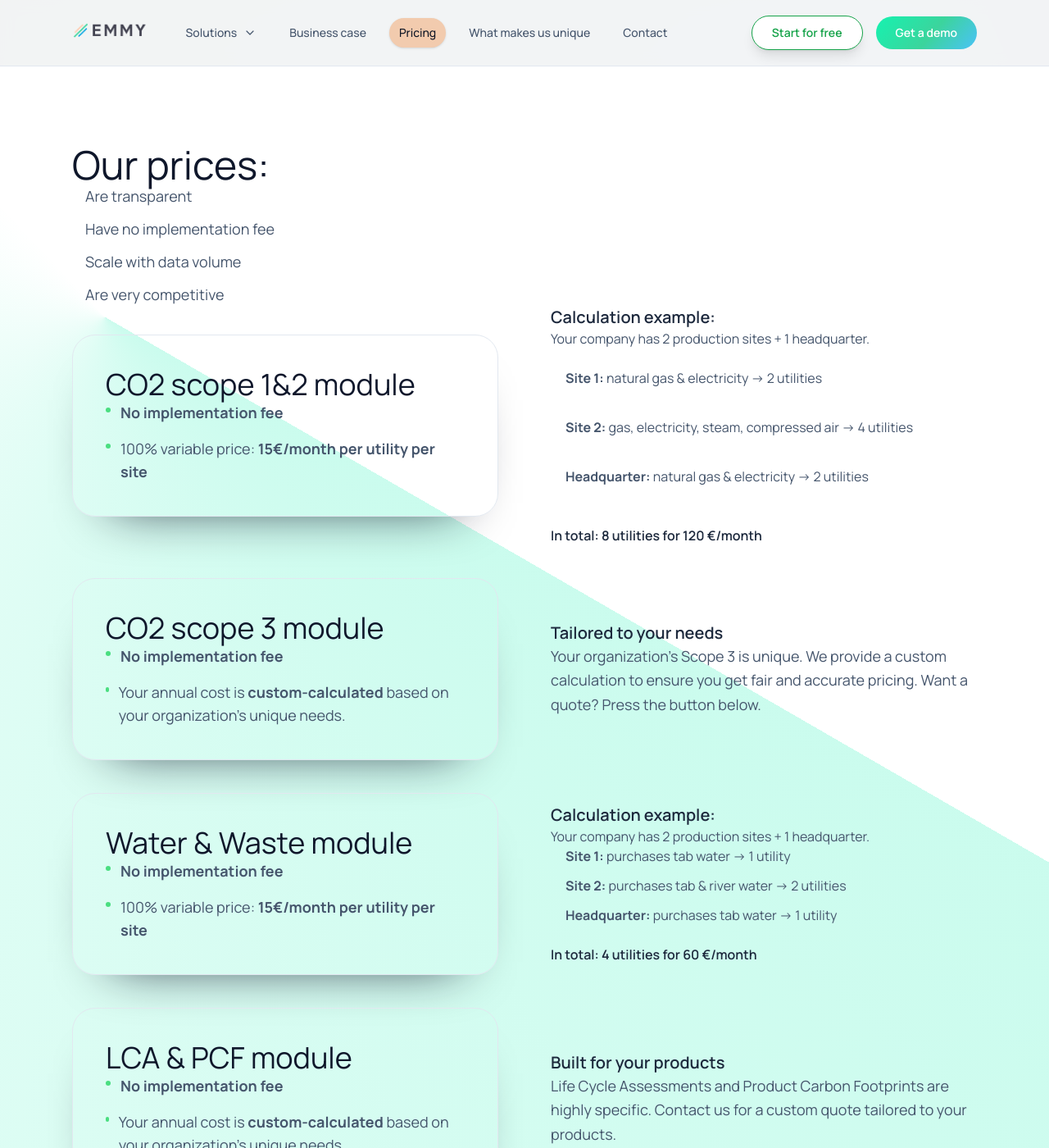
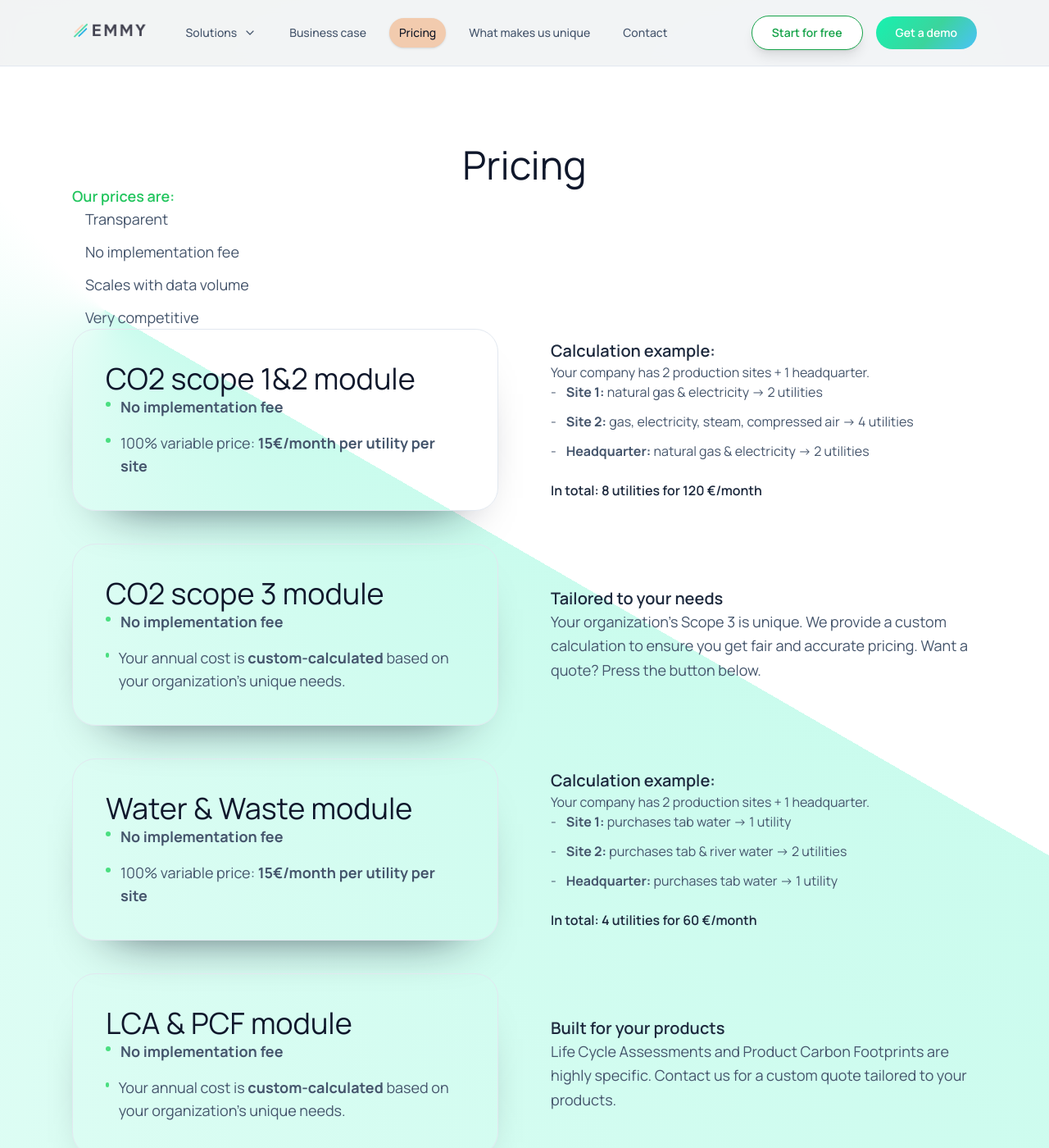
Before and after one commit to emmy-earth/promo-website, a Jekyll site: the page built from pricing.html, in a window 1280 px wide and 1400 px high. Shown: the whole window at 82% size. Built offline with Jekyll 4.4.1, drawn with Linux system fonts in a browser that asks for light colours; nearby versions of some CDN libraries; comment, search, counter and statistics services are not loaded.

Commit message:
Update pricing.html

```diff
--- a/pricing.html
+++ b/pricing.html
@@ -11,33 +11,34 @@ description: "Learn about Emmy.earth's price to make carbon accounting effortles
   <div class="relative mx-auto max-w-6xl px-6">
 
     <!-- Main Title Section -->
-    <div class="mb-12" data-animate>
-      <h1 class="font-light text-4xl text-slate-900 sm:text-5xl">Our prices: </h1>
+    <div class="text-center mb-12" data-animate>
+      <h1 class="font-light text-4xl text-slate-900 sm:text-5xl">Pricing</h1>
     </div>
 
     <!-- Intro Text Section -->
     <div class="mb-32" data-animate>
+        <p class="text-lg font-semibold text-emerald-500 mb-6">Our prices are:</p>
         <ul class="space-y-3 text-lg text-slate-600">
             <li class="flex items-start gap-4">
                 <span class="mt-2 h-2 w-2 flex-shrink-0 rounded-full bg-emerald-400"></span>
-                <span>Are transparent</span>
+                <span>Transparent</span>
             </li>
             <li class="flex items-start gap-4">
                 <span class="mt-2 h-2 w-2 flex-shrink-0 rounded-full bg-emerald-400"></span>
-                <span>Have no implementation fee</span>
+                <span>No implementation fee</span>
             </li>
             <li class="flex items-start gap-4">
                 <span class="mt-2 h-2 w-2 flex-shrink-0 rounded-full bg-emerald-400"></span>
-                <span>Scale with data volume</span>
+                <span>Scales with data volume</span>
             </li>
             <li class="flex items-start gap-4">
                 <span class="mt-2 h-2 w-2 flex-shrink-0 rounded-full bg-emerald-400"></span>
-                <span>Are very competitive</span>
+                <span>Very competitive</span>
             </li>
         </ul>
     </div>
 
-    <!-- Wrapper for all modules with increased spacing -->
+    <!-- Wrapper for all modules -->
     <div class="space-y-10">
 
       <!-- Scope 1&2 Module -->
@@ -53,10 +54,10 @@ description: "Learn about Emmy.earth's price to make carbon accounting effortles
           <h4 class="font-semibold text-xl text-slate-800 mb-6">Calculation example:</h4>
           <p class="text-slate-600 mb-4">Your company has 2 production sites + 1 headquarter.</p>
           <ul class="space-y-3 text-base text-slate-600">
-            <li class="flex items-start gap-3"><span class="mt-2 h-1.5 w-1.5 flex-shrink-0 rounded-full bg-slate-400"></span><span><strong>Site 1:</strong> natural gas & electricity -> 2 utilities</span></li>
-            <li class="flex items-start gap-3"><span class="mt-2 h-1.5 w-1.5 flex-shrink-0 rounded-full bg-slate-400"></span><span><strong>Site 2:</strong> gas, electricity, steam, compressed air -> 4 utilities</span></li>
-            <li class="flex items-start gap-3"><span class="mt-2 h-1.5 w-1.5 flex-shrink-0 rounded-full bg-slate-400"></span><span><strong>Headquarter:</strong> natural gas & electricity -> 2 utilities</span></li>
-          </ul>
+            <li class="flex items-start gap-3"><span>-</span><span><strong>Site 1:</strong> natural gas & electricity -> 2 utilities</span></li>
+            <li class="flex items-start gap-3"><span>-</span><span><strong>Site 2:</strong> gas, electricity, steam, compressed air -> 4 utilities</span></li>
+            <li class="flex items-start gap-3"><span>-</span><span><strong>Headquarter:</strong> natural gas & electricity -> 2 utilities</span></li>
+          </ul>
           <p class="mt-6 font-semibold text-slate-800">In total: 8 utilities for 120 €/month</p>
         </div>
       </div>
@@ -89,9 +90,9 @@ description: "Learn about Emmy.earth's price to make carbon accounting effortles
           <h4 class="font-semibold text-xl text-slate-800 mb-6">Calculation example:</h4>
           <p class="text-slate-600 mb-4">Your company has 2 production sites + 1 headquarter.</p>
           <ul class="space-y-3 text-base text-slate-600">
-            <li class="flex items-start gap-3"><span class="mt-2 h-1.5 w-1.5 flex-shrink-0 rounded-full bg-slate-400"></span><span><strong>Site 1:</strong> purchases tab water -> 1 utility</span></li>
-            <li class="flex items-start gap-3"><span class="mt-2 h-1.5 w-1.5 flex-shrink-0 rounded-full bg-slate-400"></span><span><strong>Site 2:</strong> purchases tab & river water -> 2 utilities</span></li>
-            <li class="flex items-start gap-3"><span class="mt-2 h-1.5 w-1.5 flex-shrink-0 rounded-full bg-slate-400"></span><span><strong>Headquarter:</strong> purchases tab water -> 1 utility</span></li>
+            <li class="flex items-start gap-3"><span>-</span><span><strong>Site 1:</strong> purchases tab water -> 1 utility</span></li>
+            <li class="flex items-start gap-3"><span>-</span><span><strong>Site 2:</strong> purchases tab & river water -> 2 utilities</span></li>
+            <li class="flex items-start gap-3"><span>-</span><span><strong>Headquarter:</strong> purchases tab water -> 1 utility</span></li>
           </ul>
           <p class="mt-6 font-semibold text-slate-800">In total: 4 utilities for 60 €/month</p>
         </div>
```
